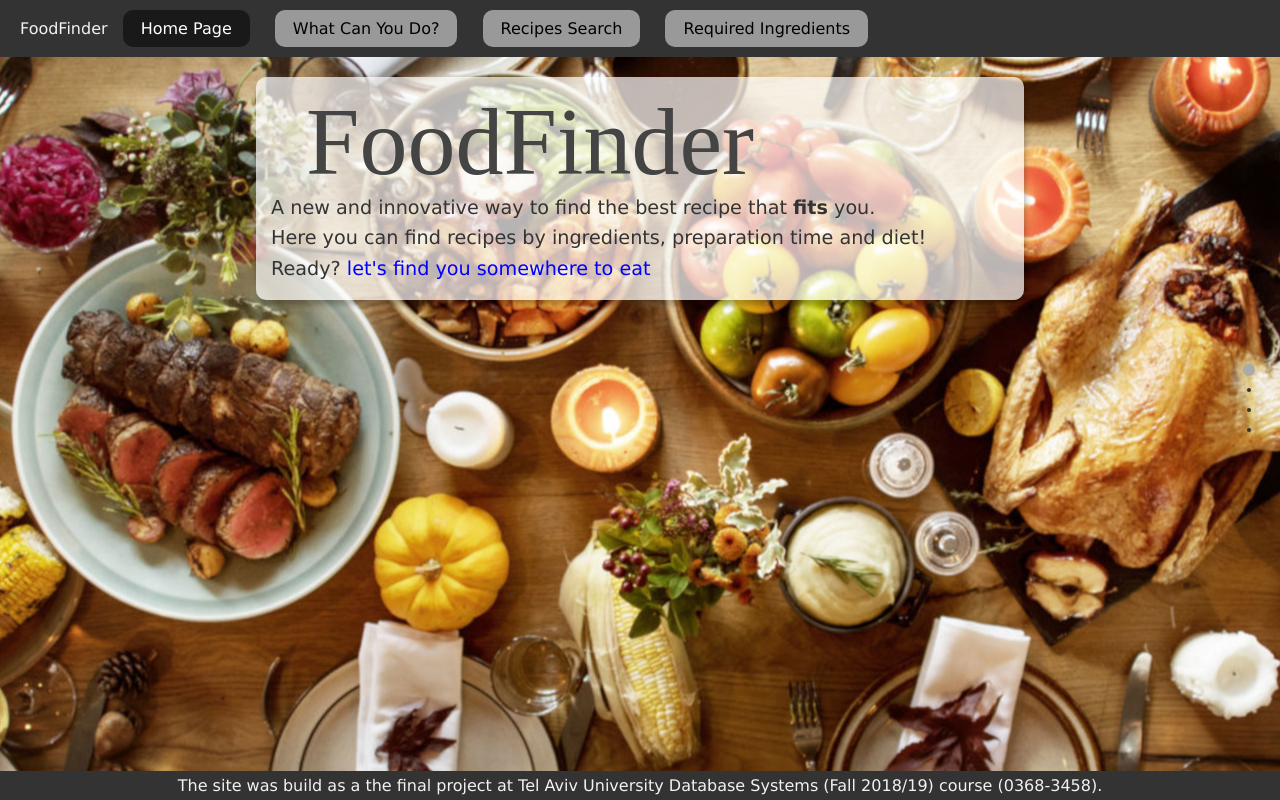
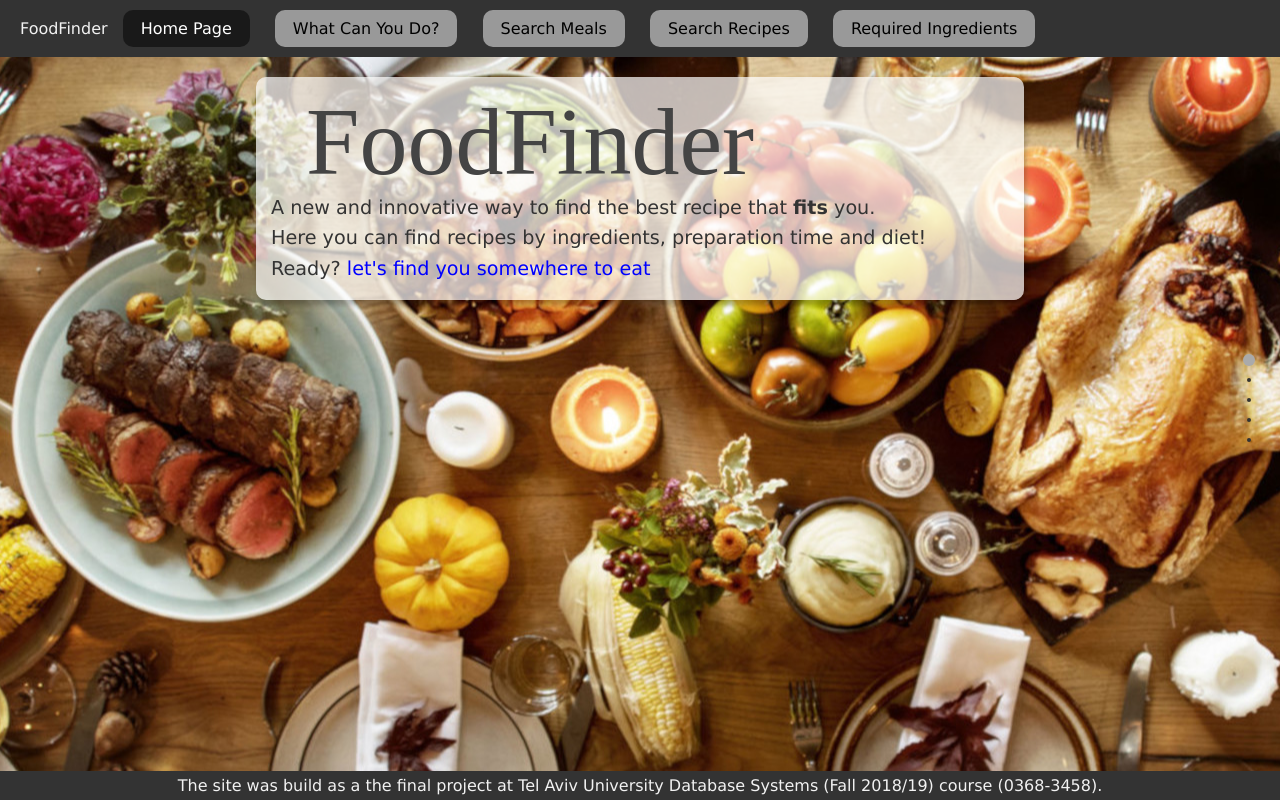
Before and after one commit to xqgex/DatabaseSystems, a Django app: page / in a window 1280 px wide. Run offline with Django 3.2, Linux system fonts and the light colour scheme.

Commit message:
Start 'search meal' page

```diff
--- a/project/templates/index.html
+++ b/project/templates/index.html
@@ -25,6 +25,9 @@
 			background:url({% static 'images/bg2.jpg' %}) no-repeat center center;
 		}
 		#section3.load-background{
+			background:url({% static 'images/bg2.jpg' %}) no-repeat center center;
+		}
+		#section4.load-background{
 			background:url({% static 'images/bg3.jpg' %}) no-repeat center center;
 		}
 	</style>
@@ -33,13 +36,14 @@
 	<script type="text/javascript" src="{% static 'js/jquery.fullPage.js' %}"></script>
 	<script type="text/javascript">
 		$(document).ready(function() {
-			var pagesTitle = ["Home Page", ">What Can You Do?", "Recipes Search", "Required Ingredients"];
+			var pagesTitle = ["Home Page", ">What Can You Do?", "Search Meals", "Search Recipes", "Required Ingredients"];
 			var diet_not_loaded = true;
 			var md_cover = false;
 			var user_filter_text = false;
 			var sort_by = "sort_by_name";
 			var page_number = 0;
 			var search_results_count = 0;
+			var search_mode = "";
 			var selected_recipes = new Set();
 			var filter_mapping_dict = {
 				"search_filter": "#md-panel-search",
@@ -52,45 +56,35 @@
 				verticalCentered: false,
 				css3: false,
 				menu: "#menu",
-				anchors: ["Home", "WhatCanYouDo", "Recipes", "Ingredients"],
-				sectionsColor: ["#F0F2F4", "#fff", "#fff", "#fff"],
+				anchors: ["Home", "WhatCanYouDo", "SearchMeal", "SearchRecipe", "Ingredients"],
+				sectionsColor: ["#F0F2F4", "#fff", "#fff", "#fff", "#fff"],
 				navigation: true,
 				navigationPosition: "right",
 				navigationTooltips: pagesTitle,
 				responsiveWidth: 900,
-				afterLoad: function(anchorLink, index) {
-					if (index == 3 && diet_not_loaded) {
-						$.ajax({
-							url: "/api/get_diets/",
-							dataType: "json",
-							success: function(data) {
-								if (data.status == 200) {
-									var diets = $("#md-container-diets");
-									var prep_from = $("#PrepFrom");
-									diets.empty();
-									prep_from.empty();
-									diets.append("<div class=\"filter_menu_item keyingredient_selected\" value=\"any\" style=\"cursor: pointer\">any&nbsp;<span class=\"small_text\">-  Any diet</span></div>");
-									$("#selected_diet").text("any");
-									for (var i = 0; i < data.message.list.length; ++i) {
-										diets.append("<div class=\"filter_menu_item\" value=\"" + data.message.list[i].name + "\" style=\"cursor: pointer\">" + data.message.list[i].name + "&nbsp;<span class=\"small_text\">-  " + data.message.list[i].desc + "</span></div>");
+				afterLoad: function(origin, destination, direction) {
+					if (destination == 3) {
+						if (diet_not_loaded && loadDiets()) {
+							diet_not_loaded = false;
 						}
-									prep_from.append("<option id=\"0\" value=\"0\">Any duration</option>");
-									for (var i = 1; i < 18; ++i) {
-										prep_from.append("<option id=\"" + i*10 + "\" value=\"" + i*10 + "\">" + int2duration(i*10) + "</option>");
+						if (search_mode != "Meals") {
+							ClearRecipes();
+							getMeals();
+							search_mode == "Meals";
 						}
-									prep_from.append("<option id=\"180\" value=\"180\">More then 3 hours</option>");
-									$("#md-panel-search .md-panel").css("left", ($("#search_filter").position().left+390) + "px");
-									$("#md-panel-diet .md-panel").css("left", ($("#diet_filter").position().left+390) + "px");
-									$("#md-panel-prep .md-panel").css("left", ($("#prep_time_filter").position().left+390) + "px");
+						$("#search_main_container").detach().appendTo("#section2");
+					} else if (destination == 4) {
+						if (diet_not_loaded && loadDiets()) {
 							diet_not_loaded = false;
-									prep_from.change();
+						}
+						if (search_mode != "Recipes") {
+							ClearMeals();
 							getRecipes();
+							search_mode == "Recipes";
 						}
+						$("#search_main_container").detach().appendTo("#section3");
 					}
-						});
-
-					}
-					document.title = pagesTitle[index-1];
+					document.title = pagesTitle[destination-1];
 				},
 				onLeave: function(index, nextIndex, direction) {
 					if (index == 2 && direction == "down") {
@@ -101,11 +95,11 @@
 					// Lazy load bg
 					var destinationSection = $(".section").eq(nextIndex-1);
 					destinationSection.addClass("load-background");
-					if (nextIndex == 4) {
+					if (nextIndex == 5) {
 						getIngredients();
 					}
 				},
-				afterResponsive: function(isResponsive) { }
+				afterResponsive: function(isResponsive) {}
 			});
 			$("#moveToHome").click(function(e) {
 				e.preventDefault();
@@ -123,6 +117,10 @@
 				e.preventDefault();
 				$.fn.fullpage.moveTo(4);
 			});
+			$("#moveToPage5").click(function(e) {
+				e.preventDefault();
+				$.fn.fullpage.moveTo(5);
+			});
 			$(".sort_button").click(function(e) {
 				$(".sort_button").removeClass("sort_selected");
 				$(this).addClass("sort_selected");
@@ -136,7 +134,11 @@
 				} else {
 					$(this).find("i").removeClass("fa-chevron-circle-up").addClass("fa-chevron-circle-down");
 				}
+				if (search_mode == "Meals") {
+					getMeals();
+				} else if (search_mode == "Recipes") {
 					getRecipes();
+				}
 			});
 			$("#md-cover").click(function(e) {
 				$(".md-panel-outer-wrapper").removeClass("_md-panel-shown").addClass("_md-panel-hidden");
@@ -145,7 +147,11 @@
 			$(".md-ok").click(function(e) {
 				$(".md-panel-outer-wrapper").removeClass("_md-panel-shown").addClass("_md-panel-hidden");
 				md_cover = false;
+				if (search_mode == "Meals") {
+					getMeals();
+				} else if (search_mode == "Recipes") {
 					getRecipes();
+				}
 			});
 			$(".filter_option").click(function(e) {
 				if (md_cover == true) {
@@ -158,7 +164,11 @@
 			$("#page_prev").click(function(e) {
 				if (0 < page_number) {
 					page_number -= 1;
+					if (search_mode == "Meals") {
+						getMeals();
+					} else if (search_mode == "Recipes") {
 						getRecipes();
+					}
 				} else {
 					paginationVisability();
 				}
@@ -166,7 +176,11 @@
 			$("#page_next").click(function(e) {
 				if (page_number <= Math.ceil(search_results_count/6)) {
 					page_number += 1;
+					if (search_mode == "Meals") {
+						getMeals();
+					} else if (search_mode == "Recipes") {
 						getRecipes();
+					}
 				} else {
 					paginationVisability();
 				}
@@ -301,33 +315,92 @@
 			}
 			function paginationVisability() {
 				if (page_number == 0) {
-					if ($("#page_prev").hasClass("pagination_hidden") == false) {
-						$("#page_prev").addClass("pagination_hidden");
+					if ($("#page_prev").hasClass("hide_me") == false) {
+						$("#page_prev").addClass("hide_me");
 					}
 					if (search_results_count <= 6) {
-						if ($("#page_next").hasClass("pagination_hidden") == false) {
-							$("#page_next").addClass("pagination_hidden");
+						if ($("#page_next").hasClass("hide_me") == false) {
+							$("#page_next").addClass("hide_me");
 						}
 					} else {
-						if ($("#page_next").hasClass("pagination_hidden")) {
-							$("#page_next").removeClass("pagination_hidden");
+						if ($("#page_next").hasClass("hide_me")) {
+							$("#page_next").removeClass("hide_me");
 						}
 					}
 				} else if (page_number+1 == Math.ceil(search_results_count/6)) {
-					if ($("#page_prev").hasClass("pagination_hidden")) {
-						$("#page_prev").removeClass("pagination_hidden");
+					if ($("#page_prev").hasClass("hide_me")) {
+						$("#page_prev").removeClass("hide_me");
 					}
-					if ($("#page_next").hasClass("pagination_hidden") == false) {
-						$("#page_next").addClass("pagination_hidden");
+					if ($("#page_next").hasClass("hide_me") == false) {
+						$("#page_next").addClass("hide_me");
 					}
 				} else {
-					if ($("#page_prev").hasClass("pagination_hidden")) {
-						$("#page_prev").removeClass("pagination_hidden");
+					if ($("#page_prev").hasClass("hide_me")) {
+						$("#page_prev").removeClass("hide_me");
 					}
-					if ($("#page_next").hasClass("pagination_hidden")) {
-						$("#page_next").removeClass("pagination_hidden");
+					if ($("#page_next").hasClass("hide_me")) {
+						$("#page_next").removeClass("hide_me");
 					}
 				}
+			}
+			function loadDiets() {
+				$.ajax({
+					url: "/api/get_diets/",
+					dataType: "json",
+					success: function(data) {
+						if (data.status == 200) {
+							var diets = $("#md-container-diets");
+							var prep_from = $("#PrepFrom");
+							diets.empty();
+							prep_from.empty();
+							diets.append("<div class=\"filter_menu_item keyingredient_selected\" value=\"any\" style=\"cursor: pointer\">any&nbsp;<span class=\"small_text\">-  Any diet</span></div>");
+							$("#selected_diet").text("any");
+							for (var i = 0; i < data.message.list.length; ++i) {
+								diets.append("<div class=\"filter_menu_item\" value=\"" + data.message.list[i].name + "\" style=\"cursor: pointer\">" + data.message.list[i].name + "&nbsp;<span class=\"small_text\">-  " + data.message.list[i].desc + "</span></div>");
+							}
+							prep_from.append("<option id=\"0\" value=\"0\">Any duration</option>");
+							for (var i = 1; i < 18; ++i) {
+								prep_from.append("<option id=\"" + i*10 + "\" value=\"" + i*10 + "\">" + int2duration(i*10) + "</option>");
+							}
+							prep_from.append("<option id=\"180\" value=\"180\">More then 3 hours</option>");
+							$("#md-panel-search .md-panel").css("left", ($("#search_filter").position().left+390) + "px");
+							$("#md-panel-diet .md-panel").css("left", ($("#diet_filter").position().left+390) + "px");
+							$("#md-panel-prep .md-panel").css("left", ($("#prep_time_filter").position().left+390) + "px");
+							prep_from.change();
+							return true;
+						}
+					}
+				});
+				return false;
+			}
+			function ClearMeals() {
+				$("#recipes-list").empty();
+				if ($("#search_filter").hasClass("hide_me")) {
+					$("#search_filter").removeClass("hide_me");
+				}
+				if ($("#diet_filter").hasClass("hide_me")) {
+					$("#diet_filter").removeClass("hide_me");
+				}
+				page_number = 0;
+				search_results_count = 0;
+				$("#page_status").text("Showing results 0-0 out of 0");
+				paginationVisability();
+			}
+			function ClearRecipes() {
+				$("#recipes-list").empty();
+				if (!$("#search_filter").hasClass("hide_me")) {
+					$("#search_filter").addClass("hide_me");
+				}
+				if (!$("#diet_filter").hasClass("hide_me")) {
+					$("#diet_filter").addClass("hide_me");
+				}
+				page_number = 0;
+				search_results_count = 0;
+				$("#page_status").text("Showing results 0-0 out of 0");
+				paginationVisability();
+			}
+			function getMeals() {
+				// TODO TODO TODO
 			}
 			function getRecipes() {
 				var recipe_name = $("#apiGetRecipesSuggestion").val();
@@ -360,6 +433,7 @@
 						diet: diet,
 						prep_from: prep_from,
 						prep_to: prep_to,
+						ingredients_max: 0, // TODO TODO TODO
 						ingredients_inc: ingredients_inc.join("+"),
 						ingredients_exc: ingredients_exc.join("+"),
 						sort_by: sort_by,
@@ -433,7 +507,7 @@
 			}
 			function getIngredients() {
 				if (selected_recipes.size == 0) {
-					$("#ingredients_sum").html("Please <a href=\"#Recipes\">select at least one recipe</a> first.");
+					$("#ingredients_sum").html("Please <a href=\"#SearchRecipe\">select at least one recipe</a> first.");
 					$("#scrollable_ingredients").empty();
 				} else {
 					$.ajax({
@@ -478,8 +552,9 @@
 	<ul id="menu">
 		<li data-menuanchor="Home" class="active"><a id="moveToHome" href="#">Home Page</a></li>
 		<li data-menuanchor="WhatCanYouDo"><a id="moveToPage2" href="#">What Can You Do?</a></li>
-		<li data-menuanchor="Recipes"><a id="moveToPage3" href="#">Recipes Search</a></li>
-		<li data-menuanchor="Ingredients"><a id="moveToPage4" href="#">Required Ingredients</a></li>
+		<li data-menuanchor="SearchMeal"><a id="moveToPage3" href="#">Search Meals</a></li>
+		<li data-menuanchor="SearchRecipe"><a id="moveToPage4" href="#">Search Recipes</a></li>
+		<li data-menuanchor="Ingredients"><a id="moveToPage5" href="#">Required Ingredients</a></li>
 	</ul>
 </div>
 <div id="footer">The site was build as a the final project at Tel Aviv University Database Systems (Fall 2018/19) course (0368-3458).</div>
@@ -498,7 +573,7 @@
 		<div class="wrap">
 			<div class="box fp-auto-height-responsive">
 				<h2>What Can You Do?</h2>
-				FoodFinder allows you to <a href="#Recipes">search a recipe</a> by a variety of properties -
+				FoodFinder allows you to <a href="#SearchRecipe">search a recipe</a> by a variety of properties -
 				<ul>
 					<li>Preparation <strong>Time</strong></li>
 					<li>Ingredients you want to be <strong>included</strong></li>
@@ -515,8 +590,9 @@
 			</div>
 		</div>
 	</div>
-	<div class="section moveDown" id="section2">
-		<div class="wrap">
+	<div class="section moveDown" id="section2"></div>
+	<div class="section moveDown" id="section3">
+		<div class="wrap" id="search_main_container">
 			<div class="box fp-auto-height-responsive">
 				<h2>Let's start!</h2>
 				So, What do you want to cook today?
@@ -542,7 +618,7 @@
 						<div class="filter_menu_item sort_button" id="sort_by_prep">Preparation time&nbsp;<i class="fa"></i></div>
 						<div class="filter_menu_item sort_button" id="sort_by_cal">Calories&nbsp;<i class="fa"></i></div>
 						<div class="filter_menu_item" style="flex-grow: 1"></div>
-						<div class="filter_menu_item pagination_hidden" id="page_prev">Previous</div>
+						<div class="filter_menu_item hide_me" id="page_prev">Previous</div>
 						<div class="filter_menu_item" id="page_status">Showing results ?-? out of ?</div>
 						<div class="filter_menu_item" id="page_next">Next</div>
 					</div>
@@ -627,7 +703,7 @@
 			</div>
 		</div>
 	</div>
-	<div class="section" id="section3">
+	<div class="section" id="section4">
 		<div class="wrap">
 			<div class="box fp-auto-height-responsive">
 				<h2>Last Step! </h2>
```
Also changed, not shown: project/static/css/styles.css (+8 -26 lines). Lines whose indentation alone changed are shown as unchanged.
